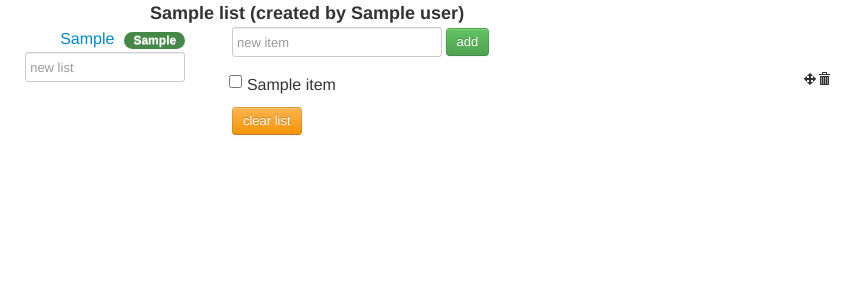
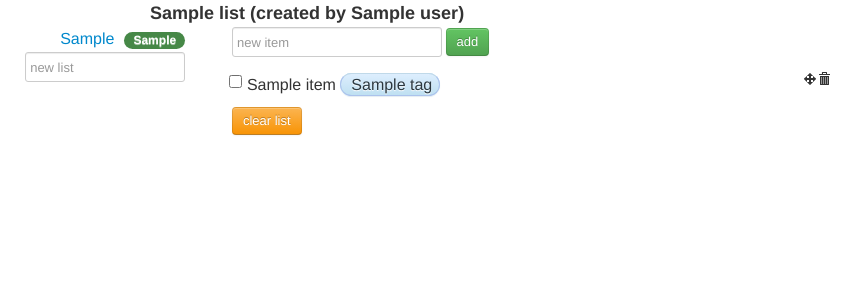
Before and after one commit to JamieHouston/writenow, a Django app: template lists/templates/list.html in a window 1280 px wide. Shown: the top 300 px of the page, without its empty margins (0-867 px from the left). Run offline with Django 3.2, Linux system fonts and the light colour scheme; the template is opened without the code that fills it: most values are stand-ins (such as "Sample title", 1, 10 or a date in 2020); some libraries are stand-ins or nearby versions.

Commit message:
Adding tags

```diff
--- a/lists/models.py
+++ b/lists/models.py
@@ -2,6 +2,7 @@ from django.db import models
 from django.contrib.auth.models import User
 from django.contrib import admin
 from django.db.models import F
+from taggit.managers import TaggableManager
 
 
 class SortableModel(models.Model):
@@ -74,6 +75,8 @@ class Item(SortableModel):
     name = models.CharField(max_length=500)
     complete = models.BooleanField(default=False)
     list = models.ForeignKey(List)
+    tags = TaggableManager()
+    created_by = models.ForeignKey(User, blank=True, null=True)
 
     def __unicode__(self):
         return unicode(self.name)
--- a/lists/templates/list.html
+++ b/lists/templates/list.html
@@ -49,6 +49,9 @@ $(document).ready(function() {
 					<label class="checkbox" data-order="{{ item.order }}" {% if item.complete %}  class="complete" {% endif %}>
 						<input type="checkbox" {% if item.complete %} checked="checked" {% endif %} name="complete" id="{{ item.pk }}">
 						<span {% if item.complete %}  class="complete" {% endif %}>{{ item }}</span>
+						{% for tag in item.tags.all %}
+						<span class="tag">{{ tag }}</span>
+						{% endfor %}
 						<div class="item-actions">
 							<i class="icon-trash delete-item"></i>
 							<i class="icon-move move-item"></i>
--- a/settings.py
+++ b/settings.py
@@ -125,13 +125,14 @@ INSTALLED_APPS = (
     'django.contrib.sites',
     'django.contrib.messages',
     'django.contrib.staticfiles',
+    'taggit',
     # Uncomment the next line to enable the admin:
     #'django.contrib.admin',
     # Uncomment the next line to enable admin documentation:
     # 'django.contrib.admindocs',
     'lists',
     'south',
-    #'accounts',
+    'accounts',
 )
 
 # A sample logging configuration. The only tangible logging
--- a/static/css/writenow.css
+++ b/static/css/writenow.css
@@ -42,3 +42,27 @@ div.sidebar-nav span.badge{
 	font-style: :italic;
 	font-weight: bolder;
 }
+
+.tag{
+        color: #2b3840;
+        text-shadow: 0 1px 1px #fff;
+        background-color: #ddeefe;
+        background-image: -webkit-gradient(linear, 0% 0%, 0% 100%, from(#ddeefe), to(#bfe0f1));
+        border: 1px solid #acc3ec;
+        border-top-color: #c0d9e9;
+        padding: 2px 7px 2px 10px;
+        border-radius: 12px;
+        -webkit-border-radius: 12px;
+        -moz-border-radius: 12px;
+        box-shadow: 0 1px 1px #e4edf2;
+        -webkit-box-shadow: 0 1px 1px #e4edf2;
+        -moz-box-shadow: 0 1px 1px #e4edf2;
+}
+
+.tag:hover{
+	color: #2b3840;
+    background-color: #bbd4f1;
+    background-image: -webkit-gradient(linear, 0% 0%, 0% 100%, from(#bbd4f1), to(#a3c2e5));
+    border-color: #6da0e0;
+    border-top-color: #8bb7ed;
+}
--- a/urls.py
+++ b/urls.py
@@ -11,4 +11,4 @@ urlpatterns = patterns('',
 #    url(r'^l/', include('lists.urls')),
 #    url(r'^register/$', 'accounts.views.register', name="register"),
 #    url(r'^accounts/', include('accounts.urls')),
-)
+    )
```
Also changed, not shown: lists/migrations/0003_auto__add_field_item_created_by.py (added).
